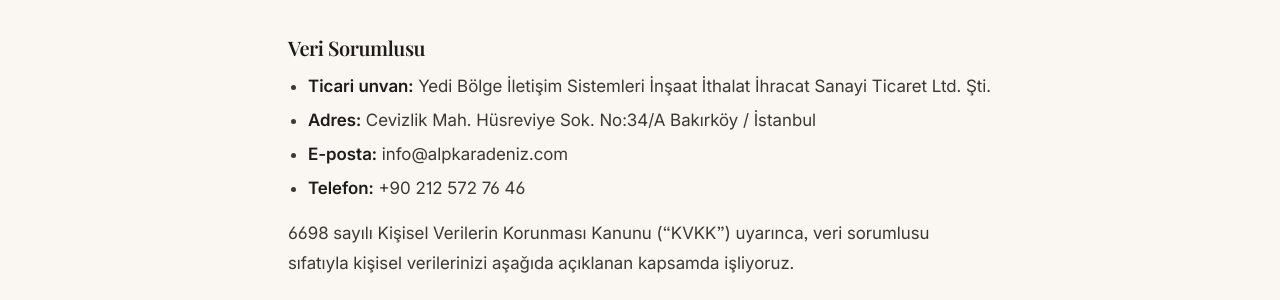
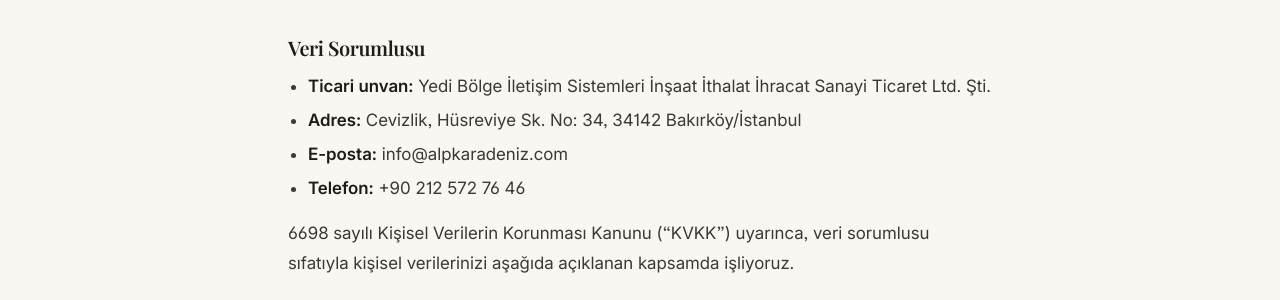
Before and after one commit to czagnos/alpkardeniz-website, a Jekyll site: the page built from kvkk-aydinlatma-metni.md, in a window 1280 px wide and 900 px high. Shown: the part 419-719 px from the top of the window. Built offline with Jekyll 4.4.1, drawn with Linux system fonts in a browser that asks for light colours.

Commit message:
KVKK metinlerinde adres: "No: 34" (site.json ile aynı biçim)
Can teyit etti: doğru adres No: 34 (No:34/A değil). Aydınlatma Metni
sayfası ve rezervasyondaki KVKK penceresi güncellendi.

Co-Authored-By: Claude Opus 5.5 <noreply@anthropic.com>
Claude-Session: https://claude.ai/code/session_012SBAFvuGk65aZ6M1GW2Req

```diff
--- a/assets/js/kvkk.js
+++ b/assets/js/kvkk.js
@@ -10,7 +10,7 @@
     <h2>Veri Sorumlusu</h2>
     <ul>
       <li><strong>Ticari unvan:</strong> Yedi Bölge İletişim Sistemleri İnşaat İthalat İhracat Sanayi Ticaret Ltd. Şti.</li>
-      <li><strong>Adres:</strong> Cevizlik Mah. Hüsreviye Sok. No:34/A Bakırköy / İstanbul</li>
+      <li><strong>Adres:</strong> Cevizlik, Hüsreviye Sk. No: 34, 34142 Bakırköy/İstanbul</li>
       <li><strong>E-posta:</strong> <a href="mailto:info@alpkaradeniz.com">info@alpkaradeniz.com</a></li>
       <li><strong>Telefon:</strong> +90 212 572 76 46</li>
     </ul>
--- a/kvkk-aydinlatma-metni.md
+++ b/kvkk-aydinlatma-metni.md
@@ -11,7 +11,7 @@ description: "Alp Karadeniz Pidecisi'nin 6698 sayılı KVKK kapsamında kişisel
 ## Veri Sorumlusu
 
 - **Ticari unvan:** Yedi Bölge İletişim Sistemleri İnşaat İthalat İhracat Sanayi Ticaret Ltd. Şti.
-- **Adres:** Cevizlik Mah. Hüsreviye Sok. No:34/A Bakırköy / İstanbul
+- **Adres:** Cevizlik, Hüsreviye Sk. No: 34, 34142 Bakırköy/İstanbul
 - **E-posta:** info@alpkaradeniz.com
 - **Telefon:** +90 212 572 76 46
 
--- a/rezervasyon.html
+++ b/rezervasyon.html
@@ -252,6 +252,6 @@
 </footer>
 <script src="https://challenges.cloudflare.com/turnstile/v0/api.js" async defer></script>
 <script src="/assets/js/rezervasyon.js?v=cc83e48d" defer></script>
-<script src="/assets/js/kvkk.js?v=2a1fb89d" defer></script>
+<script src="/assets/js/kvkk.js?v=4bead393" defer></script>
 </body>
 </html>
```
